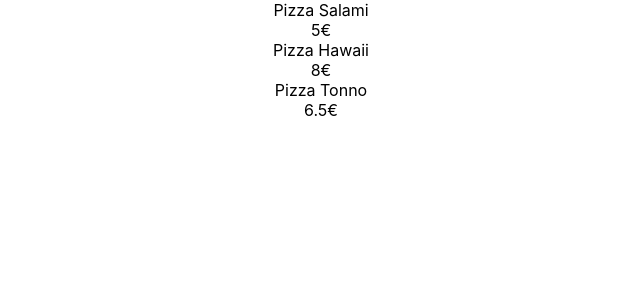
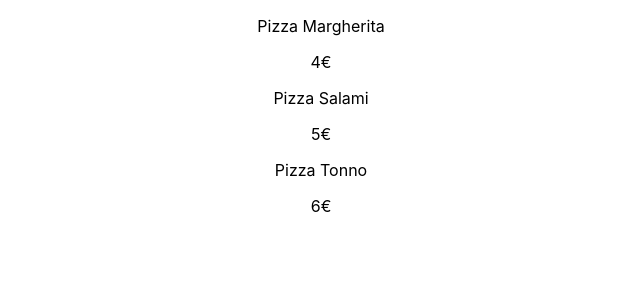
Before and after one commit to klepek42/cc-pizza-redux-js, a React (Create React App) app: page / in a window 1280 px wide. Shown: the top 300 px of the page, without its empty margins (319-959 px from the left). Built offline with nearby package versions, Linux system fonts and the light colour scheme.

Commit message:
Add redux and fetching of data

```diff
--- a/package.json
+++ b/package.json
@@ -7,6 +7,7 @@
     "@testing-library/jest-dom": "^5.16.4",
     "@testing-library/react": "^13.3.0",
     "@testing-library/user-event": "^13.5.0",
+    "dotenv": "^16.0.1",
     "prettier": "^2.7.1",
     "react": "^18.2.0",
     "react-dom": "^18.2.0",
--- a/src/App.js
+++ b/src/App.js
@@ -1,23 +1,37 @@
-import { πuseSelector } from "react-redux";
+import { useSelector } from "react-redux";
 
 import "./App.css";
+import { useEffect } from "react";
 
 function App() {
-  const pizza = [
-    { name: "Pizza Salami", price: 5.0 },
-    { name: "Pizza Hawaii", price: 8.0 },
-    { name: "Pizza Tonno", price: 6.5 },
-  ];
-  // const pizza = useSelector((state) => state.pizza);
+  const pizza = useSelector((state) => state.pizza);
+
+  const fetchPizzaData = async () => {
+    try {
+      const response = await fetch(process.env.FIREBASE_DB_URL);
+
+      if (!response.ok) {
+        throw new Error("Fehler beim Laden");
+      }
+
+      const data = await response.json();
+    } catch (error) {
+      console.log("error", error);
+    }
+  };
+
+  useEffect(() => {
+    fetchPizzaData();
+  }, [fetchPizzaData]);
 
   return (
     <div className="App">
       <div>
         {pizza.map((item) => (
-          <>
-            <div>{item.name}</div>
-            <div>{item.price}€</div>
-          </>
+          <div key={item.name}>
+            <p>{item.name}</p>
+            <span>{item.price}€</span>
+          </div>
         ))}
       </div>
     </div>
--- a/src/store/pizzaReducer.js
+++ b/src/store/pizzaReducer.js
@@ -1,12 +1,10 @@
 import { createSlice } from "@reduxjs/toolkit";
 
-// const initialState = {
-//   name: "pizza",
-// };
-
-const initialState = {
-  name: "pizza",
-};
+const initialState = [
+  { name: "Pizza Margherita", price: 4 },
+  { name: "Pizza Salami", price: 5 },
+  { name: "Pizza Tonno", price: 6 },
+];
 
 export const pizzaSlice = createSlice({
   name: "pizza",
```
Also changed, not shown: 2 other files (tests, documents, lock files or other folders).
